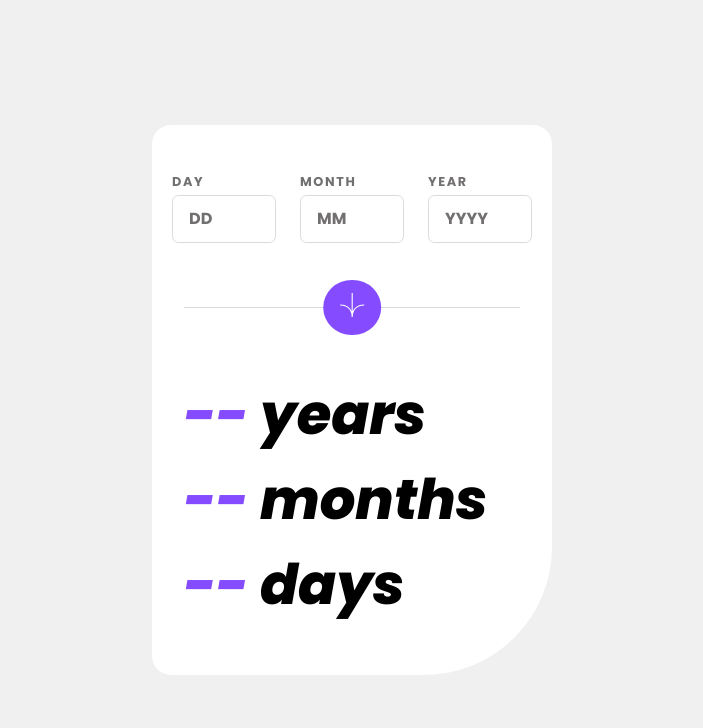
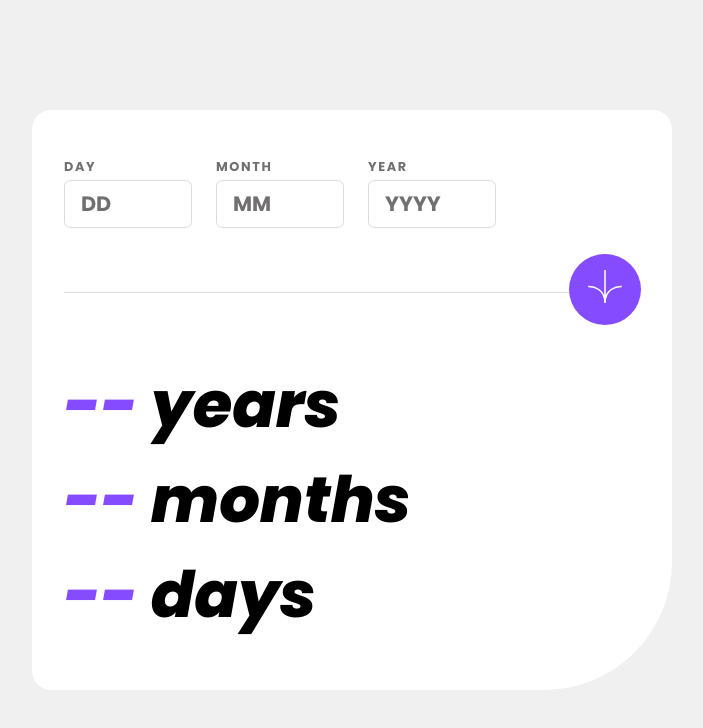
Before and after one commit to BlueC1/age-calculator-app-main, a plain HTML site: page index.html in a window 1280 px wide. Shown: the whole page, without its empty margins (288-991 px from the left). Drawn offline with Linux system fonts and the light colour scheme.

Commit message:
desktop css

```diff
--- a/style.css
+++ b/style.css
@@ -71,7 +71,6 @@ label {
 
 input {
   margin-top: 0.2rem;
-  width: 5rem;
   border: 1px solid var(--clr-grey-200);
   border-radius: 0.4rem;
   width: 6.5rem;
@@ -155,3 +154,37 @@ span {
 small {
   color: var(--clr-red);
 }
+
+@media (min-width: 60em) {
+  .card-container {
+    width: 40rem;
+  }
+
+  .label-container {
+    justify-content: start;
+  }
+
+  input {
+    width: 8rem;
+    font-size: 1.3rem;
+  }
+
+  input::placeholder {
+    font-size: 1.3rem;
+  }
+
+  button {
+    bottom: -6.1rem;
+    left: 94%;
+    padding: 1rem;
+  }
+
+  button img {
+    width: 2.5rem;
+    height: 2.1rem;
+  }
+
+  .results-container p {
+    font-size: 4rem;
+  }
+}
```
